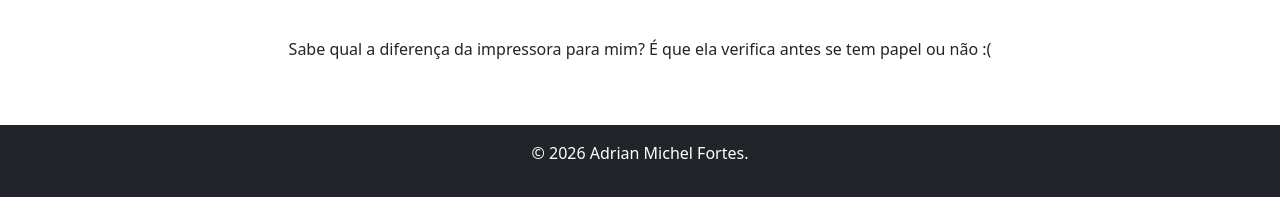
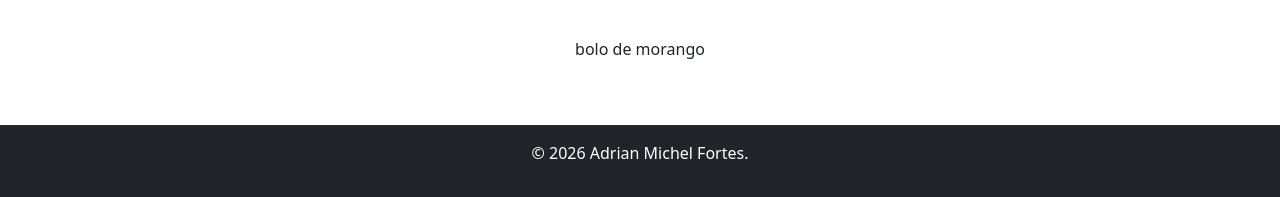
Before and after one commit to AdrianMichelFortes/JavaScript-p1, a plain HTML site: page P2 Html/Trabaio/BoloDeCenoura.html in a window 1280 px wide. Shown: the part 606-803 px from the top of the page. Drawn offline with nearby package versions, Linux system fonts and the light colour scheme.

Commit message:
Update BoloDeCenoura.html

```diff
--- a/P2 Html/Trabaio/BoloDeCenoura.html
+++ b/P2 Html/Trabaio/BoloDeCenoura.html
@@ -73,7 +73,7 @@
                     <h2 class="text-center">Como usar um desentupidor: </h2>
                     <p class="text-center">Retire a água acumulada na pia; Passo 2: Coloque o desentupidor sobre a saída de água da pia; Passo 3: Pressione o desentupidor para baixo, criando um vácuo; Passo 4: Puxe o desentupidor para cima, criando uma pressão que ajuda a desobstruir a pia;</p>
                     <br>
-                    <p class="text-center"> Sabe qual a diferença da impressora para mim? É que ela verifica antes se tem papel ou não :(</p>
+                    <p class="text-center"> bolo de morango </p>
                 </div>
             </div>
         </section>
```
